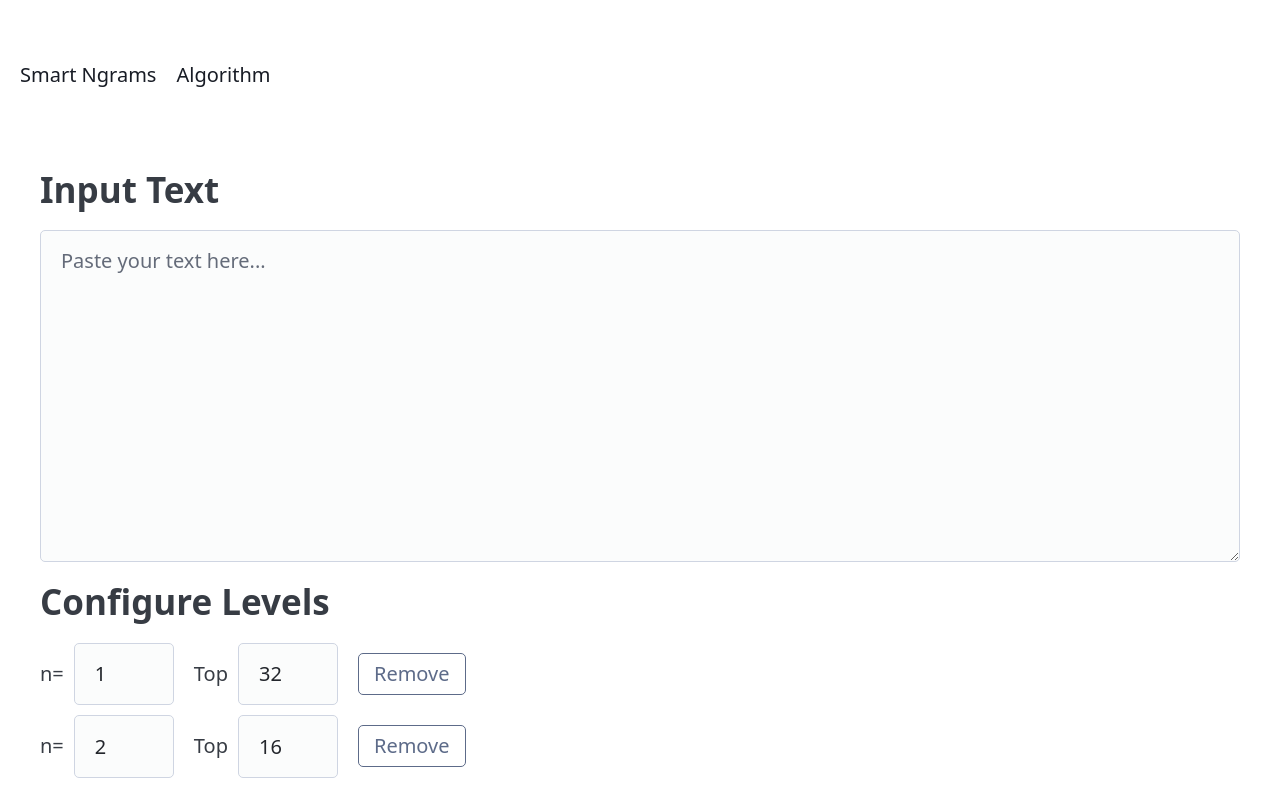
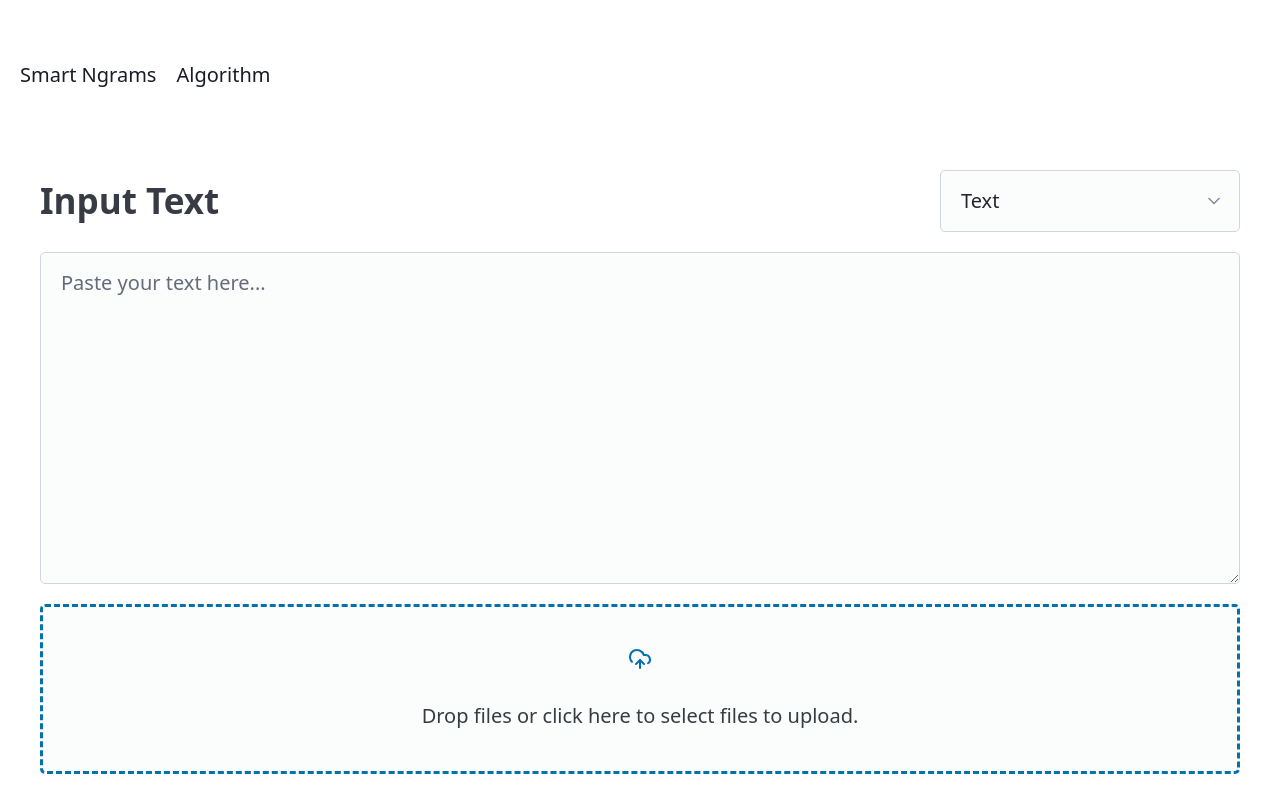
Before and after one commit to zachaa2/smart-ngrams, a website built with Vite: page frontend/index.html in a window 1280 px wide. Shown: the top 785 px of the page. Built offline with nearby package versions, Linux system fonts and the light colour scheme; files whose address does not match are found by name.

Commit message:
input type selector and dropzone WIP

```diff
--- a/frontend/index.html
+++ b/frontend/index.html
@@ -26,8 +26,25 @@
     <main class="container">
       <!-- ngrams input -->
       <section id="input-section">
-        <h2>Input Text</h2>
-        <textarea id="input-textarea" placeholder="Paste your text here..." rows="10"></textarea>
+        <div id="input-header" class="input-header">
+          <h2 style="margin-bottom: 1rem;">Input Text</h2>
+          <select id="input-selector" name="input-selector" class="input-selector" aria-label="Select the input type..." required>
+            <option selected value="text">
+              Text
+            </option>
+            <option value="file">
+              File
+            </option>
+          </select>
+        </div>
+        <div id="input-content" class="input-content">
+          <textarea id="input-textarea" placeholder="Paste your text here..." rows="10"></textarea>
+          <div id="dropzone" class="dropzone">
+            <i class="dropzone-icon" data-lucide="cloud-upload"></i>
+            Drop files or click here to select files to upload.
+            <input type="file" name="files" class="dropzone-input" />
+          </div>
+        </div>
       </section>
       <!-- ngrams settings -->
       <section id="settings-section">
--- a/frontend/src/main.js
+++ b/frontend/src/main.js
@@ -115,3 +115,10 @@ DEFAULT_LEVELS.forEach((level) => addLevelRow(level.n, level.topN));
 document
   .getElementById("add-level-btn")
   .addEventListener("click", () => addLevelRow(1, 10));
+
+const sleep = (ms) => new Promise(resolve => setTimeout(resolve, ms));
+
+while (true){
+  console.log(document.getElementById("input-selector").value)
+  await sleep(5000)
+}
--- a/frontend/src/style.css
+++ b/frontend/src/style.css
@@ -19,6 +19,52 @@ footer svg,
 #add-level-btn svg {
   margin-right: 8px;
 }
+
+.input-header {
+  display: flex;
+  flex-direction: row;
+  justify-content: space-between;
+  align-items: center;
+}
+
+.input-selector {
+  max-width: 25%;
+}
+
+/* dropzone styles */
+.dropzone {
+  border: 0.15rem dashed var(--pico-primary);
+  border-radius: var(--pico-border-radius);
+  background-color: var(--pico-form-element-background-color);
+  color: var(--pico-color);
+  padding: 2rem;
+  text-align: center;
+  align-content: center;
+  font-size: 1.0rem;
+  transition: 0.25s background-color ease-in-out;
+  cursor: pointer;
+
+  &:hover,
+  &.dropzone-dragging {
+    background-color: var(--pico-primary-focus);
+  }
+}
+
+.dropzone-icon {
+  display: block;
+  margin: 0 auto 1.5rem;
+  color: var(--pico-primary);
+}
+
+.dropzone-icon svg {
+  width: 75px;
+  height: 75px;
+}
+
+.dropzone-input {
+  display: none;
+}
+
 
 .level-row {
   display: flex;
```
